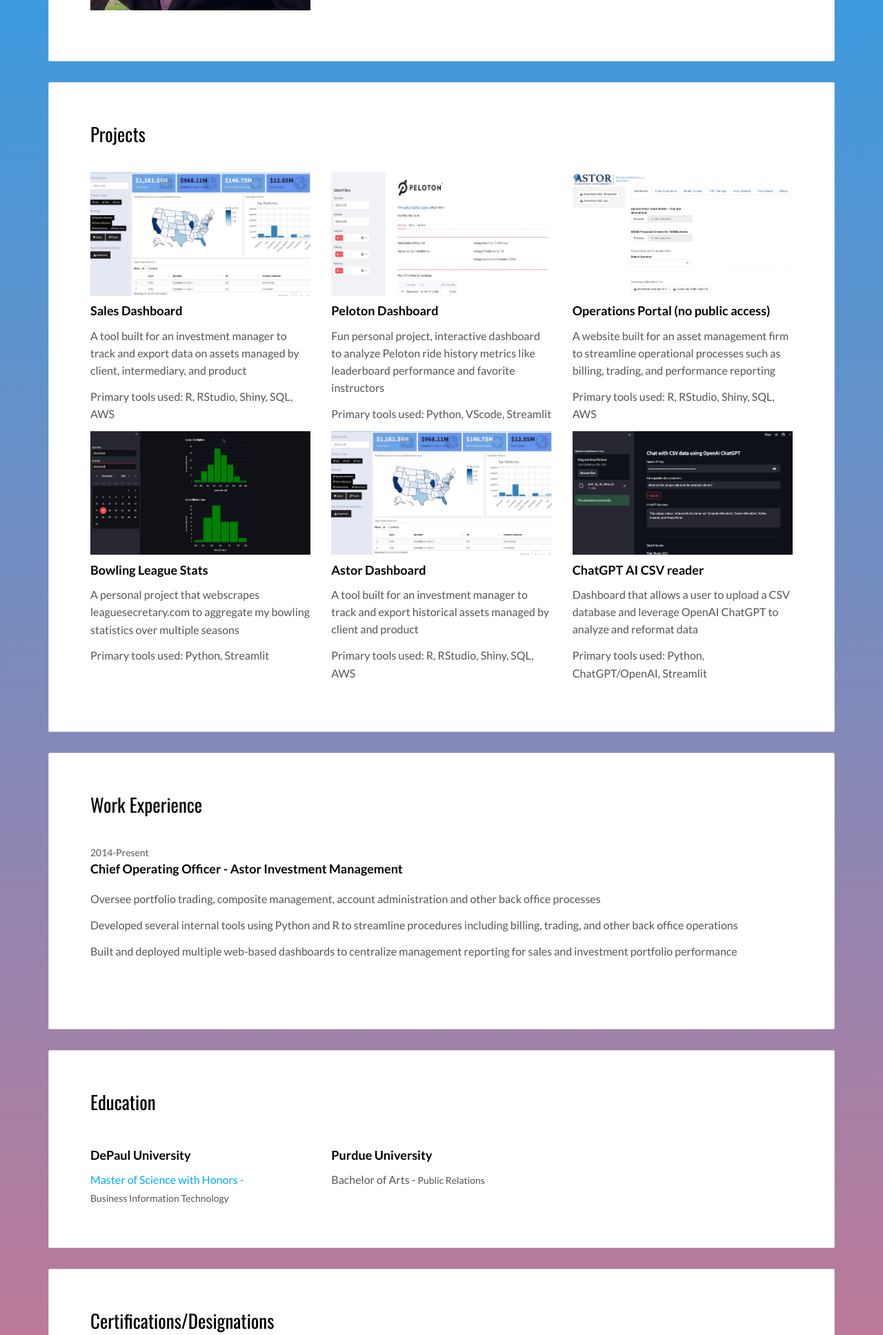
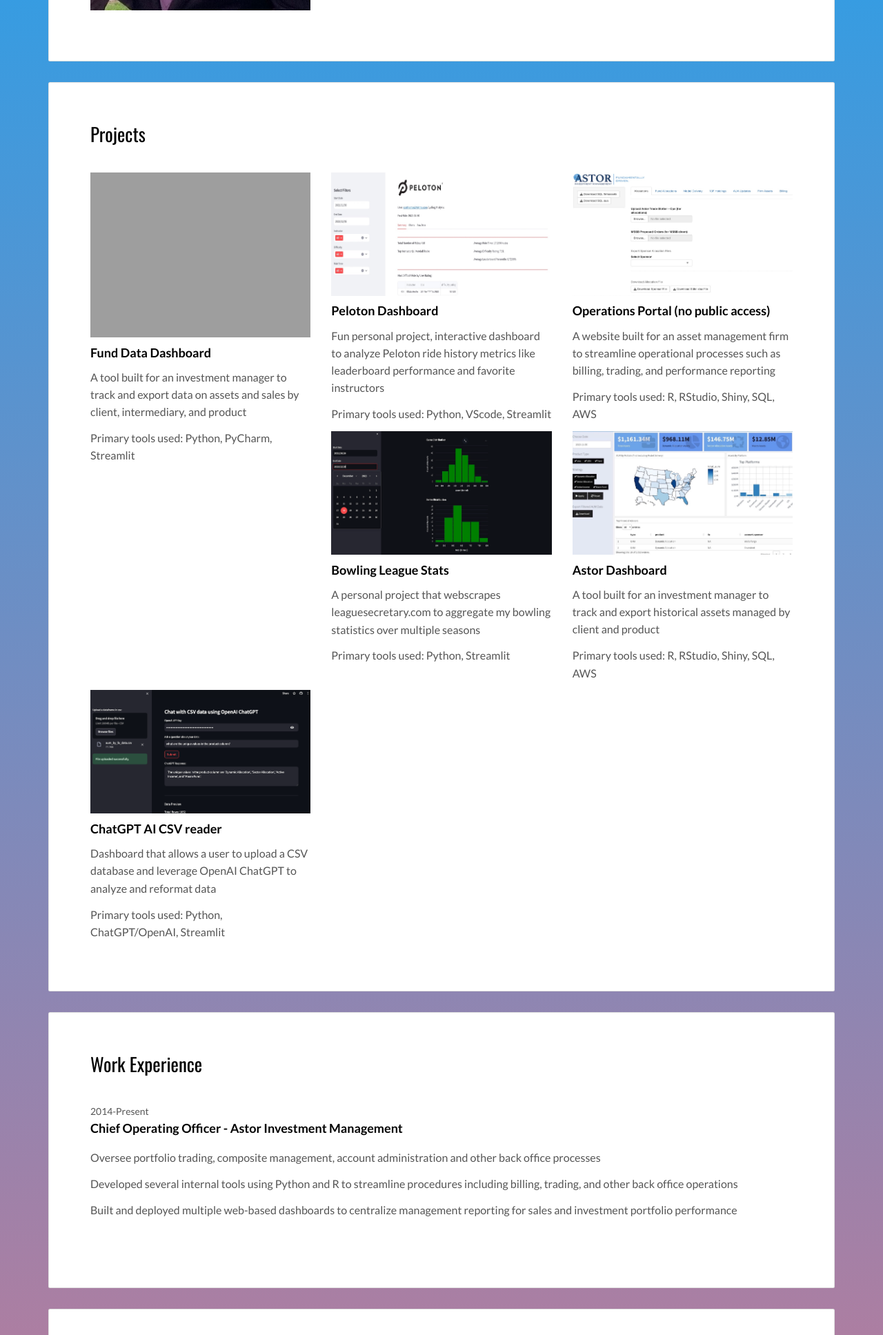
Before and after one commit to scothomas24/portfo, a Flask app: page / in a window 1280 px wide. Shown: the part 908-2843 px from the top of the page at 69% size. Run offline with Flask 3, Linux system fonts and the light colour scheme; some libraries are stand-ins or nearby versions; grey boxes are pictures that could not be loaded.

Commit message:
streamlit update

```diff
--- a/templates/index.html
+++ b/templates/index.html
@@ -74,10 +74,10 @@
             <h2>Projects</h2>
             <div class="row">
               <div class="col-md-4">
-                <img src="./static/assets/images/astor_dashboard.jpg" class="img-responsive" alt="">
-                <h3 class="h5"><a href = "https://jexatl-scott-thomas.shinyapps.io/aum_dashboard/" target="_blank">Sales Dashboard</a></h3>
-                <p>A tool built for an investment manager to track and export data on assets managed by client, intermediary, and product</p>
-                <p>Primary tools used: R, RStudio, Shiny, SQL, AWS</p>
+                <img src="./static/assets/images/astor_mf_slg.png" class="img-responsive" alt="">
+                <h3 class="h5"><a href = "https://jexatl-scott-thomas.shinyapps.io/aum_dashboard/" target="_blank">Fund Data Dashboard</a></h3>
+                <p>A tool built for an investment manager to track and export data on assets and sales by client, intermediary, and product</p>
+                <p>Primary tools used: Python, PyCharm, Streamlit</p>
               </div>
               <div class="col-md-4">
                 <img src="./static/assets/images/peloton_dashboard.jpg" class="img-responsive" alt="">
```
Also changed, not shown: static/assets/images/astor_mf_sl.png (added).
